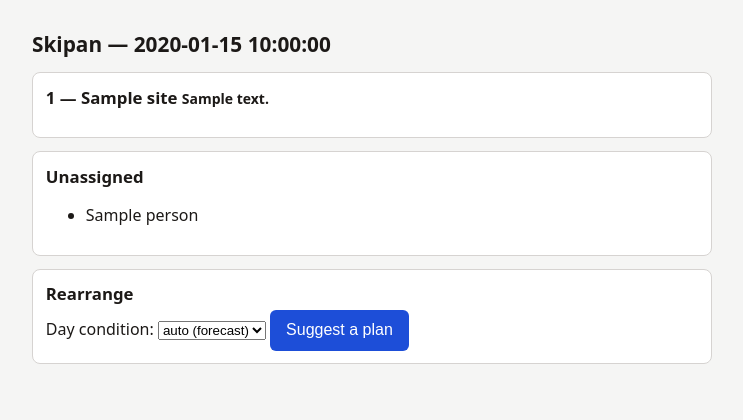
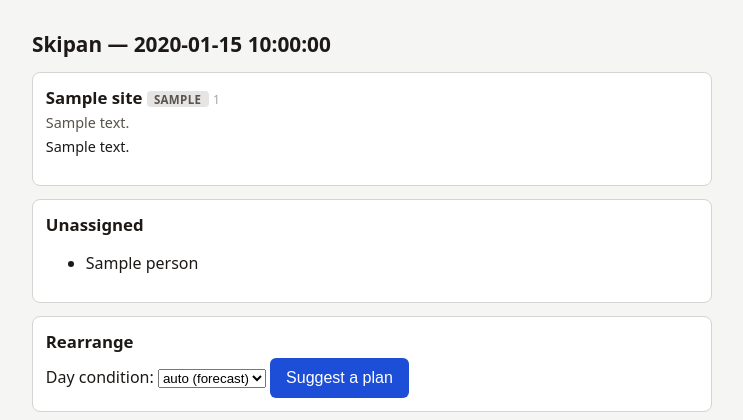
Before and after one commit to SiliconSaga/skipan, a Python web app: template app/templates/board.html in a window 1280 px wide. Shown: the top 420 px of the page, without its empty margins (268-1011 px from the left). Run offline with Jinja, Linux system fonts and the light colour scheme; the template is opened without the code that fills it: most values are stand-ins (such as "Sample title", 1, 10 or a date in 2020).

Commit message:
fix: thread-local Sheets client + retries; clearer site cards
Shared httplib2 client across threadpool threads surfaced stale-TLS ssl.SSLError 500s on suggest; per-thread clients + num_retries=2 on Sheets calls. Cards lead with customer name + work-type chip, address and weather badge on their own line, notes as a purpose line; forecast badges now for any site with coords.

Co-Authored-By: Claude Fable 5 <noreply@anthropic.com>

```diff
--- a/app/google_clients.py
+++ b/app/google_clients.py
@@ -29,5 +29,6 @@ def make_model_factory(project_id: str, region: str):
 
 
 def read_values(sheets, spreadsheet_id: str, a1_range: str):
-    result = sheets.spreadsheets().values().get(spreadsheetId=spreadsheet_id, range=a1_range).execute()
+    # num_retries covers transient socket/SSL failures on Google's side (stale keep-alive connections).
+    result = sheets.spreadsheets().values().get(spreadsheetId=spreadsheet_id, range=a1_range).execute(num_retries=2)
     return result.get("values", [])
--- a/app/static/skipan.css
+++ b/app/static/skipan.css
@@ -5,6 +5,10 @@ h1 { font-size: 1.3rem; }
 section.site { background: #fff; border: 1px solid #d6d3d1; border-radius: 8px; padding: .8rem; margin: .8rem 0; }
 section.site h2 { font-size: 1.05rem; margin: 0 0 .3rem; }
 .badge { display: inline-block; padding: .1rem .5rem; border-radius: 999px; font-size: .8rem; background: #e7e5e4; }
+.chip { display: inline-block; padding: .05rem .45rem; border-radius: 4px; font-size: .72rem; text-transform: uppercase; letter-spacing: .03em; background: #e7e5e4; color: #57534e; vertical-align: middle; }
+.sid { color: #a8a29e; font-weight: normal; font-size: .75rem; }
+.addr { margin: .1rem 0 .3rem; color: #57534e; font-size: .9rem; }
+.notes { margin: .1rem 0 .4rem; font-size: .9rem; }
 .badge.rain-risk, .badge.rain { background: #dbeafe; color: #1d4ed8; }
 .badge.unknown { background: #fef3c7; }
 .flag { background: #fef3c7; border: 1px solid #f59e0b; padding: .4rem .6rem; border-radius: 6px; font-size: .9rem; }
--- a/app/templates/board.html
+++ b/app/templates/board.html
@@ -9,9 +9,11 @@
   <h1>Skipan — {{ date }}</h1>
   {% if flags_error %}<p class="warn">Amendment feed unavailable — flags omitted.</p>{% endif %}
   {% for site in sites %}
+  {% set display_name = site.customer_name if site.customer_name and site.customer_name not in ["-", "—"] else site.site_id %}
   <section class="site">
-    <h2>{{ site.site_id }} — {{ site.customer_name }} <small>{{ site.address }}</small></h2>
-    {% if conditions.get(site.site_id) %}<span class="badge {{ conditions[site.site_id] }}">{{ conditions[site.site_id] }}</span>{% endif %}
+    <h2>{{ display_name }} <span class="chip">{{ site.work_type }}</span>{% if site.site_id != display_name|lower %} <small class="sid">{{ site.site_id }}</small>{% endif %}</h2>
+    {% if site.address or conditions.get(site.site_id) %}<p class="addr">{{ site.address }}{% if conditions.get(site.site_id) %} <span class="badge {{ conditions[site.site_id] }}">{{ conditions[site.site_id] }}</span>{% endif %}</p>{% endif %}
+    {% if site.notes %}<p class="notes">{{ site.notes }}</p>{% endif %}
     {% for flag in flags.get(site.site_id, []) %}
     <p class="flag">scope +{{ "%.2f"|format(flag.total) }} — {{ flag.proposal_name }}</p>
     {% endfor %}
```
Also changed, not shown: app/board.py (+4 -4 lines), app/main.py (+12 -7 lines), tests/conftest.py (+1 -1 lines), tests/fakes.py (+1 -1 lines), tests/test_routes_board.py (+13 -1 lines).
